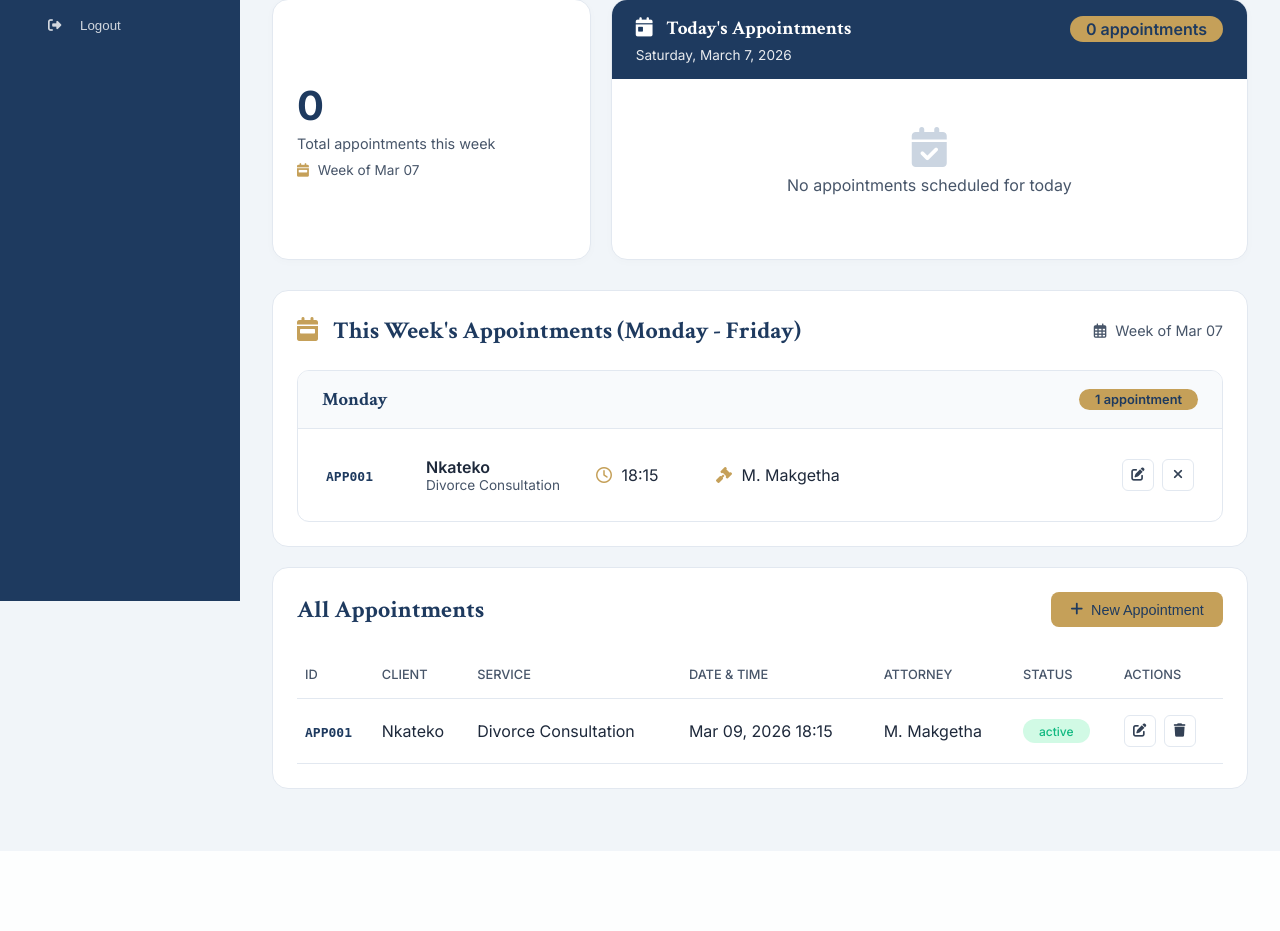
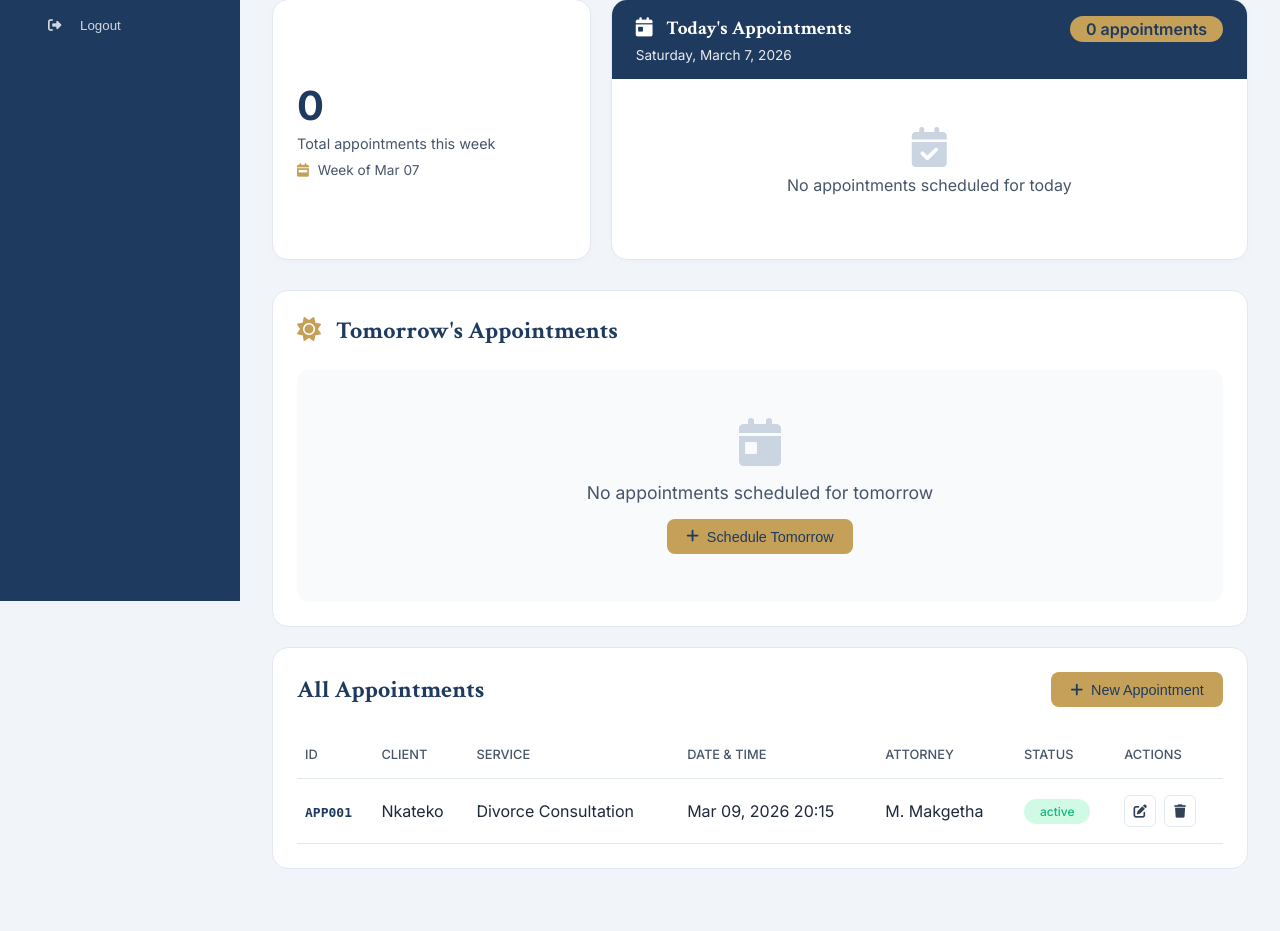
Before and after one commit to neomoremongx/makgetha_appointment_system, a Django app: page / in a window 1280 px wide. Shown: the part 199-1130 px from the top of the page. Before the commit the page ends 988 px from the top, so only its background shows below. Run offline with Django 3.2, Linux system fonts and the light colour scheme; a user stored in the database is signed in; data comes from the database, SQL or seed files in the repository; both versions use the stored data as it was after the commit.

Commit message:
Add files via upload

```diff
--- a/appointment_system/settings.py
+++ b/appointment_system/settings.py
@@ -106,7 +106,7 @@ AUTH_PASSWORD_VALIDATORS = [
 
 LANGUAGE_CODE = 'en-us'
 
-TIME_ZONE = 'UTC'
+TIME_ZONE = 'Africa/Johannesburg'
 
 USE_I18N = True
 
--- a/makgetha_appointment_system/templates/index.html
+++ b/makgetha_appointment_system/templates/index.html
@@ -552,6 +552,7 @@
                 <i class="fas fa-calendar"></i>
                 Appointments
             </div>
+
             <div style="padding: 1rem;">
         <form action="{% url 'logout' %}" method="POST">
             {% csrf_token %}
@@ -666,51 +667,37 @@
 
 
 
-    <!-- Weekly Appointments Section (Monday to Friday) -->
+<!-- Tomorrow's Appointments Section -->
 <div class="appointments-card" style="margin-bottom: 20px;">
     <div class="section-header">
         <h2>
-            <i class="fas fa-calendar-week" style="color: var(--primary-gold); margin-right: 10px;"></i>
-            This Week's Appointments (Monday - Friday)
-
+            <i class="fas fa-sun" style="color: var(--primary-gold); margin-right: 10px;"></i>
+            Tomorrow's Appointments
+            {% if tomorrow_count > 0 %}
+            <span style="font-size: 0.9rem; background: var(--primary-gold); color: var(--accent-navy); padding: 0.2rem 0.8rem; border-radius: 20px; margin-left: 10px;">
+                {{ tomorrow_count }} appointment{{ tomorrow_count|pluralize }}
+            </span>
+            {% endif %}
         </h2>
-        <div style="font-size: 0.9rem; color: var(--gray-600);">
-            <i class="far fa-calendar-alt" style="margin-right: 5px;"></i>
-            Week of {% now "M d" %}
-        </div>
     </div>
 
-    {% regroup appointments by appointment_datetime|date:"l" as day_list %}
-
-    <div style="display: flex; flex-direction: column; gap: 20px;">
-        {% for day in day_list %}
-            {% if day.grouper != 'Saturday' and day.grouper != 'Sunday' %}
-            <div style="border: 1px solid var(--gray-200); border-radius: 12px; overflow: hidden;">
-                <div style="background: var(--gray-50); padding: 1rem 1.5rem; border-bottom: 1px solid var(--gray-200); display: flex; justify-content: space-between; align-items: center;">
-                    <h3 style="font-family: 'Crimson Text', serif; color: var(--accent-navy); margin: 0;">
-                        {{ day.grouper }}
-                    </h3>
-                    <span style="background: var(--primary-gold); color: var(--accent-navy); padding: 0.2rem 1rem; border-radius: 20px; font-size: 0.8rem; font-weight: 600;">
-                        {{ day.list|length }} appointment{{ day.list|length|pluralize }}
-                    </span>
-                </div>
-
-                <div style="padding: 1rem;">
-                    {% for appointment in day.list %}
-                    <div style="display: flex; justify-content: space-between; align-items: center; padding: 0.75rem; border-bottom: 1px solid var(--gray-200); {% if forloop.last %}border-bottom: none;{% endif %}">
-                        <div style="display: flex; align-items: center; gap: 20px; flex-wrap: wrap; flex: 1;">
-                            <div style="min-width: 80px;">
+    {% if tomorrow_appointments %}
+    <div class="tomorrow-list">
+        {% for appointment in tomorrow_appointments %}
+        <div style="display: flex; justify-content: space-between; align-items: center; padding: 1rem; border-bottom: 1px solid var(--gray-200); {% if not forloop.last %}border-bottom: 1px solid var(--gray-200);{% endif %}">
+            <div style="display: flex; align-items: center; gap: 20px; flex-wrap: wrap;">
+                <div style="min-width: 100px;">
                     <span class="appointment-id">{{ appointment.appointment_id }}</span>
                 </div>
                 <div style="min-width: 150px;">
                     <div style="font-weight: 600;">{{ appointment.client_name }}</div>
                     <div style="font-size: 0.85rem; color: var(--gray-600);">{{ appointment.service_type }}</div>
                 </div>
-                            <div style="min-width: 100px;">
+                <div style="min-width: 120px;">
                     <i class="far fa-clock" style="color: var(--primary-gold); margin-right: 5px;"></i>
                     {{ appointment.appointment_datetime|date:"H:i" }}
                 </div>
-                            <div style="min-width: 150px;">
+                <div style="min-width: 120px;">
                     <i class="fas fa-gavel" style="color: var(--primary-gold); margin-right: 5px;"></i>
                     {{ appointment.attorney }}
                 </div>
@@ -726,15 +713,15 @@
         </div>
         {% endfor %}
     </div>
+    {% else %}
+    <div style="text-align: center; padding: 3rem; background: var(--gray-50); border-radius: 12px;">
+        <i class="fas fa-calendar-day" style="font-size: 3rem; color: var(--gray-300); margin-bottom: 1rem;"></i>
+        <p style="color: var(--gray-600); font-size: 1.1rem;">No appointments scheduled for tomorrow</p>
+        <button class="btn btn-primary" onclick="openCreateModal()" style="margin-top: 1rem;">
+            <i class="fas fa-plus"></i> Schedule Tomorrow
+        </button>
     </div>
     {% endif %}
-        {% empty %}
-        <div style="text-align: center; padding: 3rem; background: var(--gray-50); border-radius: 12px;">
-            <i class="fas fa-calendar-week" style="font-size: 3rem; color: var(--gray-300); margin-bottom: 1rem;"></i>
-            <p style="color: var(--gray-600); font-size: 1.1rem;">No appointments scheduled for this week</p>
-        </div>
-        {% endfor %}
-    </div>
 </div>
 
             <!-- Messages Section -->
```
Also changed, not shown: db.sqlite3. Lines whose indentation alone changed are shown as unchanged.
